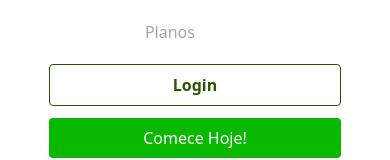
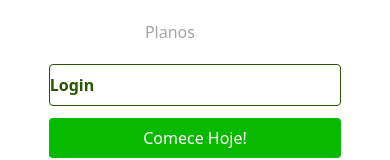
Before and after one commit to Viniciuscesarr/meu-fluxo, a React (Vite) app: page /login in a window 390 px wide. Both pictures are taken after a click on the icon 360 px from the left and 38 px from the top of the page. Shown: the part 164-324 px from the top of the page. Built offline with nearby package versions, Linux system fonts and the light colour scheme.

Commit message:
login button

```diff
--- a/src/components/Header/index.tsx
+++ b/src/components/Header/index.tsx
@@ -71,9 +71,9 @@ export default function Header() {
               </Link>
             </ul>
             <div className="flex flex-col gap-3 w-3/4">
-              <button className="text-[#265700] font-semibold border py-2 rounded">
+              <Link to="/login" className="text-[#265700] font-semibold border py-2 rounded">
                 Login
-              </button>
+              </Link>
               <button className="bg-[#09B900] hover:brightness-75 text-white py-2 rounded">
                 Comece Hoje!
               </button>
```
